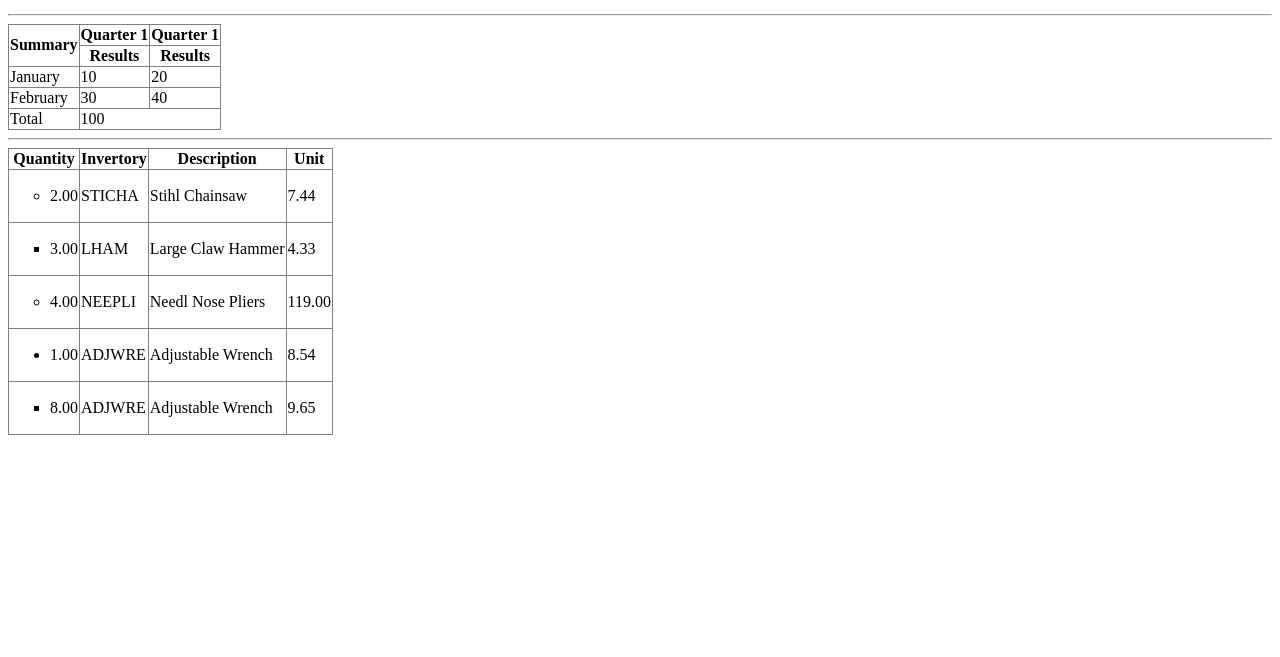
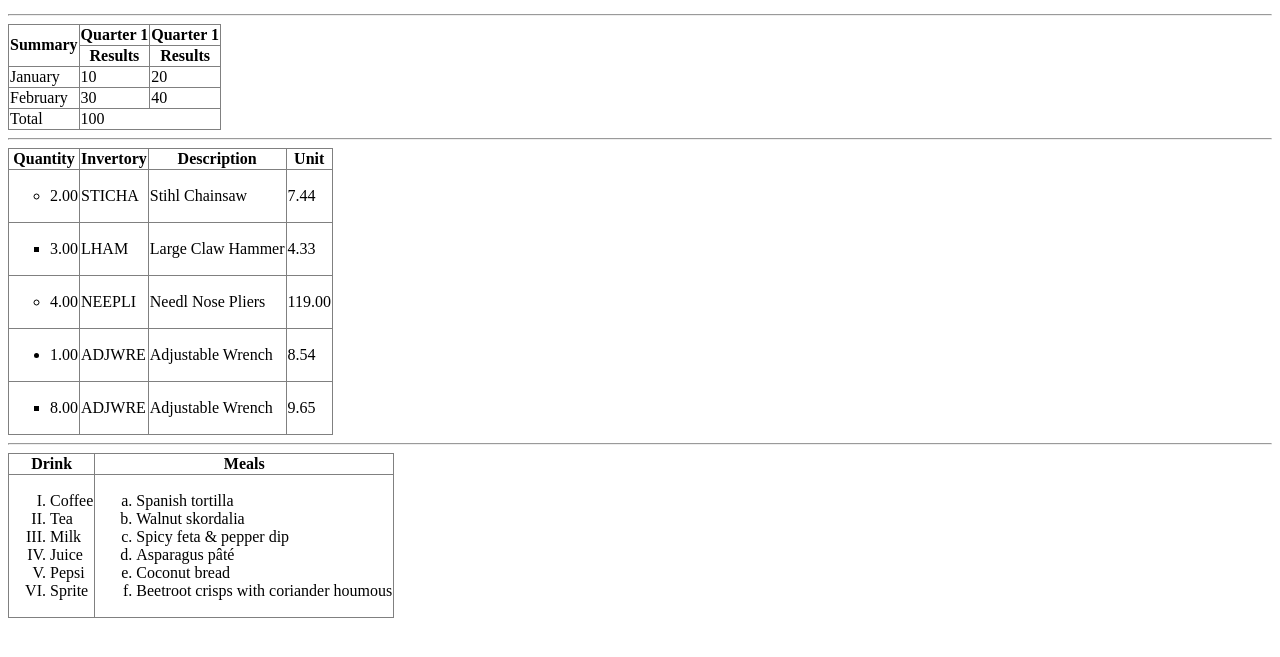
Before and after one commit to OstapHetman/home-work-2, a plain HTML site: page index.html in a window 1280 px wide. Shown: the part 105-762 px from the top of the page. Drawn offline with Linux system fonts and the light colour scheme.

Commit message:
add new table

```diff
--- a/index.html
+++ b/index.html
@@ -46,7 +46,7 @@
             </table>
         </section>
         <hr>
-        <section id="order-list">
+        <section id="unorder-list">
             <table border="1" style="border-collapse:collapse">
                 <tr>
                     <th>Quantity</th>
@@ -106,13 +106,34 @@
                 </tr>
             </table>
         </section>
-        <section>
-            <table>
+        <hr>
+        <section id="order-list">
+            <table border="1" style="border-collapse:collapse">
                 <tr>
-                    <th></th>
+                    <th>Drink</th>
+                    <th>Meals</th>
                 </tr>
                 <tr>
-                    <td></td>
+                    <td>
+                    <ol type="I">
+                        <li>Coffee</li>
+                        <li>Tea</li>
+                        <li>Milk</li>
+                        <li>Juice</li>
+                        <li>Pepsi</li>
+                        <li>Sprite</li>
+                    </ol>
+                    </td>
+                    <td>
+                    <ol type="a">
+                        <li>Spanish tortilla</li>
+                        <li>Walnut skordalia</li>
+                        <li>Spicy feta & pepper dip</li>
+                        <li>Asparagus pâté</li>
+                        <li>Coconut bread</li>
+                        <li>Beetroot crisps with coriander houmous</li>
+                    </ol>
+                    </td>
                 </tr>
             </table>
         </section>
```
